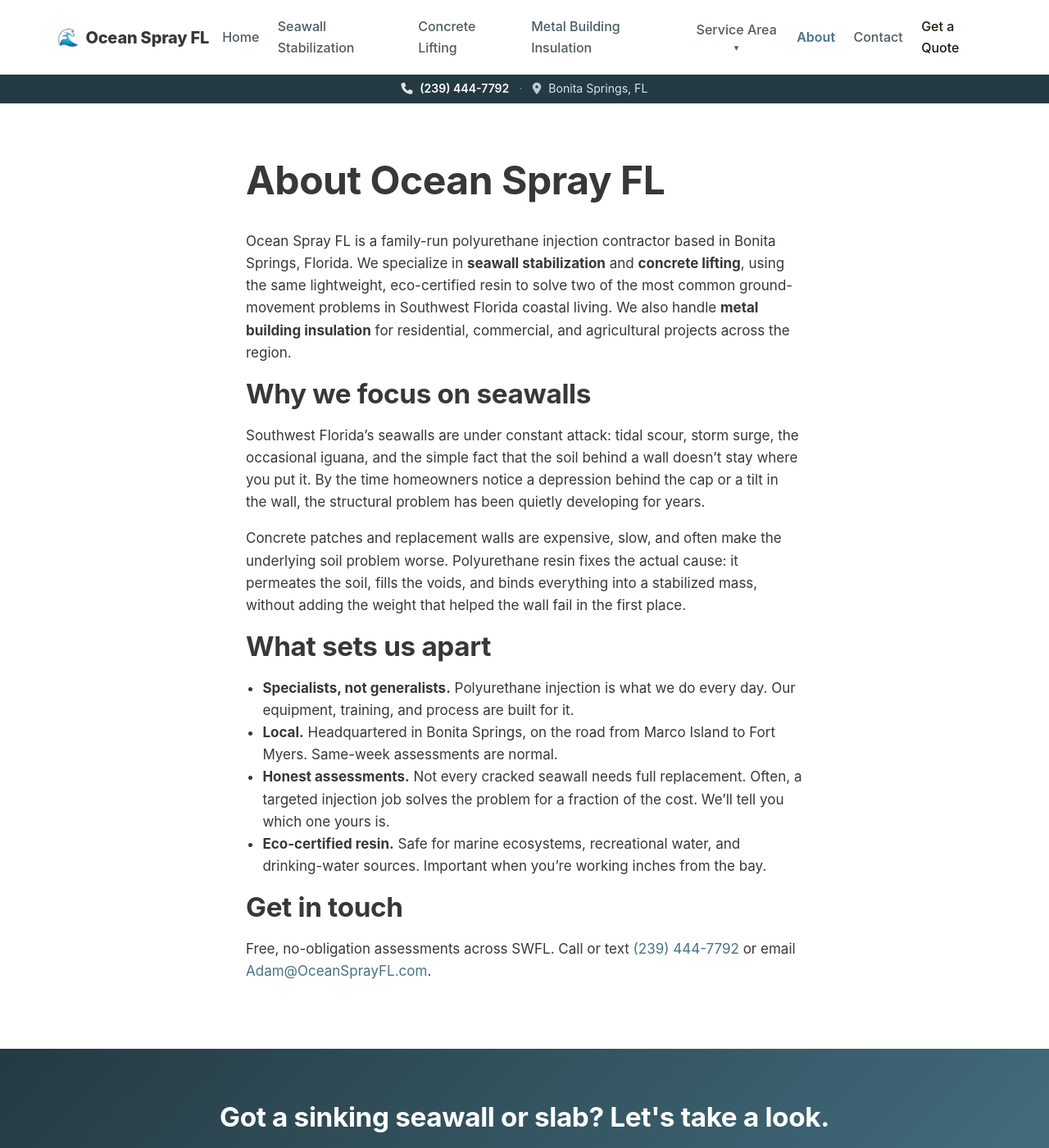
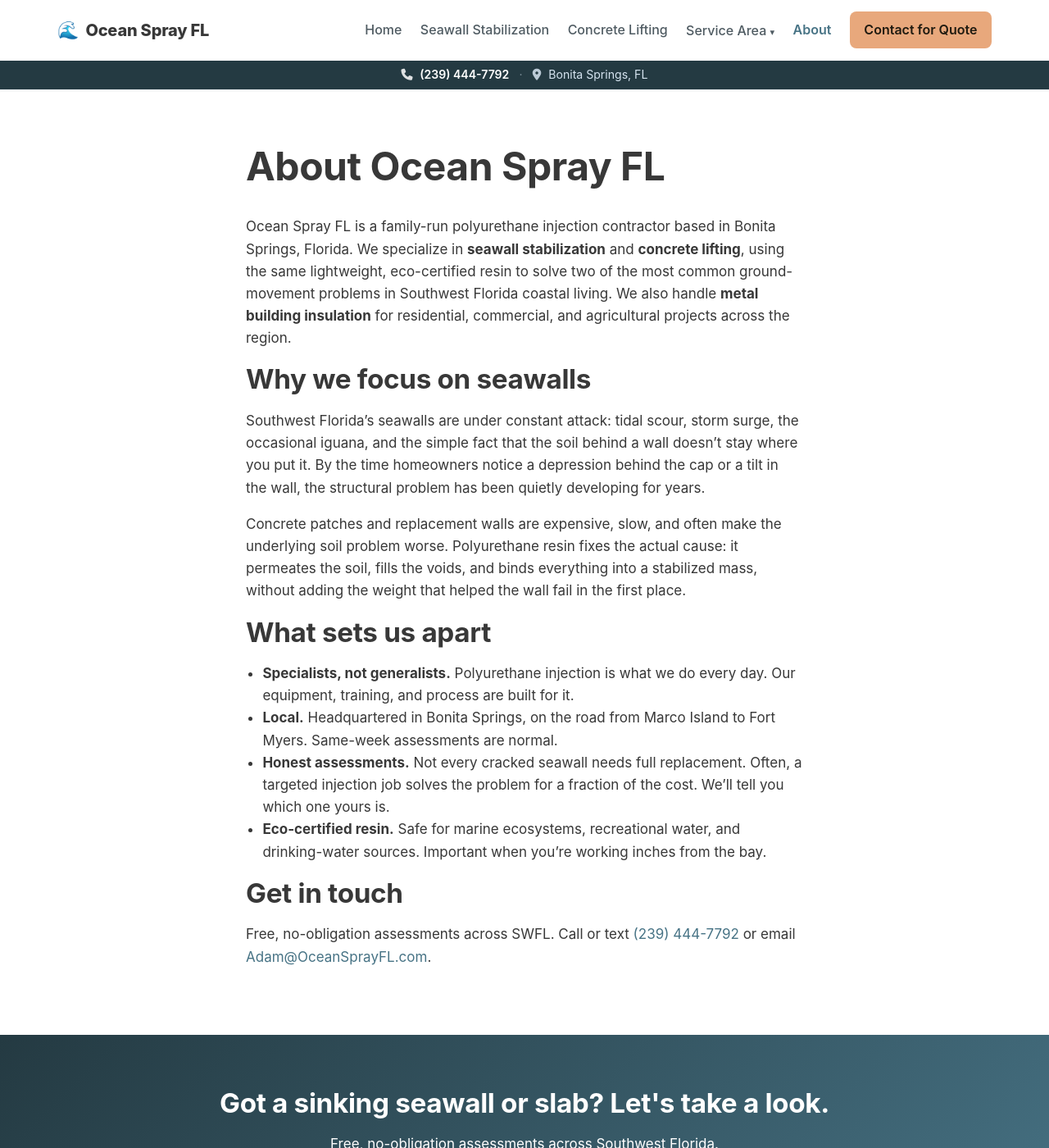
Before and after one commit to jaxlee-digital/oceansprayfl, a Jekyll site: the page built from about.md, in a window 1280 px wide and 1400 px high. Shown: the whole window at 82% size. Built offline with Jekyll 4.4.1, drawn with Linux system fonts in a browser that asks for light colours.

Commit message:
Header: trim nav, rename CTA, harden CTA background
- Remove Metal Building Insulation from header nav (kept in footer)
- Remove standalone Contact link (CTA covers it)
- Rename header CTA from 'Get a Quote' to 'Contact for Quote'
- Harden .site-nav__cta styling with !important and :link/:visited
  selectors to prevent white-background regression

```diff
--- a/_data/nav.yml
+++ b/_data/nav.yml
@@ -4,8 +4,6 @@
   url: /services/seawall-stabilization/
 - title: Concrete Lifting
   url: /services/concrete-lifting/
-- title: Metal Building Insulation
-  url: /services/metal-building-insulation/
 - title: Service Area
   url: /service-area/
   children:
@@ -29,5 +27,3 @@
       url: /areas/lehigh-acres/
 - title: About
   url: /about/
-- title: Contact
-  url: /contact/
--- a/_layouts/default.html
+++ b/_layouts/default.html
@@ -6,15 +6,20 @@
   <title>{% if page.title %}{{ page.title }} · {{ site.title }}{% else %}{{ site.title }} - Seawall Stabilization & Concrete Lifting in SWFL{% endif %}</title>
   <style>
     /* Critical: prevent FOUC on header CTA button */
-    .site-nav__cta {
-      background: #e8a87c;
+    .site-nav__cta,
+    a.site-nav__cta,
+    a.site-nav__cta:link,
+    a.site-nav__cta:visited {
+      background-color: #e8a87c !important;
       color: #1f1a10 !important;
       padding: 0.6em 1.1em;
       border-radius: 8px;
       font-weight: 600;
       text-decoration: none;
       display: inline-block;
+      border: 0;
     }
+    a.site-nav__cta:hover { background-color: #d68a5e !important; }
   </style>
   <link rel="stylesheet" href="{{ '/assets/css/main.css' | relative_url }}?v={{ site.time | date: '%Y%m%d%H%M%S' }}">
   <link rel="stylesheet"
@@ -70,7 +75,7 @@
             <a href="{{ item.url | relative_url }}"{% if page.url == item.url %} class="is-current" aria-current="page"{% endif %}>{{ item.title }}</a>
           {% endif %}
         {% endfor %}
-        <a class="site-nav__cta" href="{{ '/contact/' | relative_url }}">Get a Quote</a>
+        <a class="site-nav__cta" href="{{ '/contact/' | relative_url }}">Contact for Quote</a>
       </nav>
     </div>
 
--- a/assets/css/main.scss
+++ b/assets/css/main.scss
@@ -197,14 +197,20 @@
 .site-nav > a.is-current,
 .site-nav__menu-btn.is-current { color: var(--c-brand); font-weight: 600; }
 
-.site-nav__cta {
-  background: var(--c-warm);
+.site-nav__cta,
+a.site-nav__cta,
+a.site-nav__cta:link,
+a.site-nav__cta:visited {
+  background-color: var(--c-warm) !important;
   color: #1f1a10 !important;
   padding: 0.6em 1.1em;
   border-radius: var(--radius);
   font-weight: 600;
+  display: inline-block;
+  border: 0;
+  text-decoration: none;
 }
-.site-nav__cta:hover { background: var(--c-warm-ink); text-decoration: none; }
+a.site-nav__cta:hover { background-color: var(--c-warm-ink) !important; text-decoration: none; }
 
 .site-nav__menu { position: relative; }
 .site-nav__chevron { font-size: 0.7em; }
```
